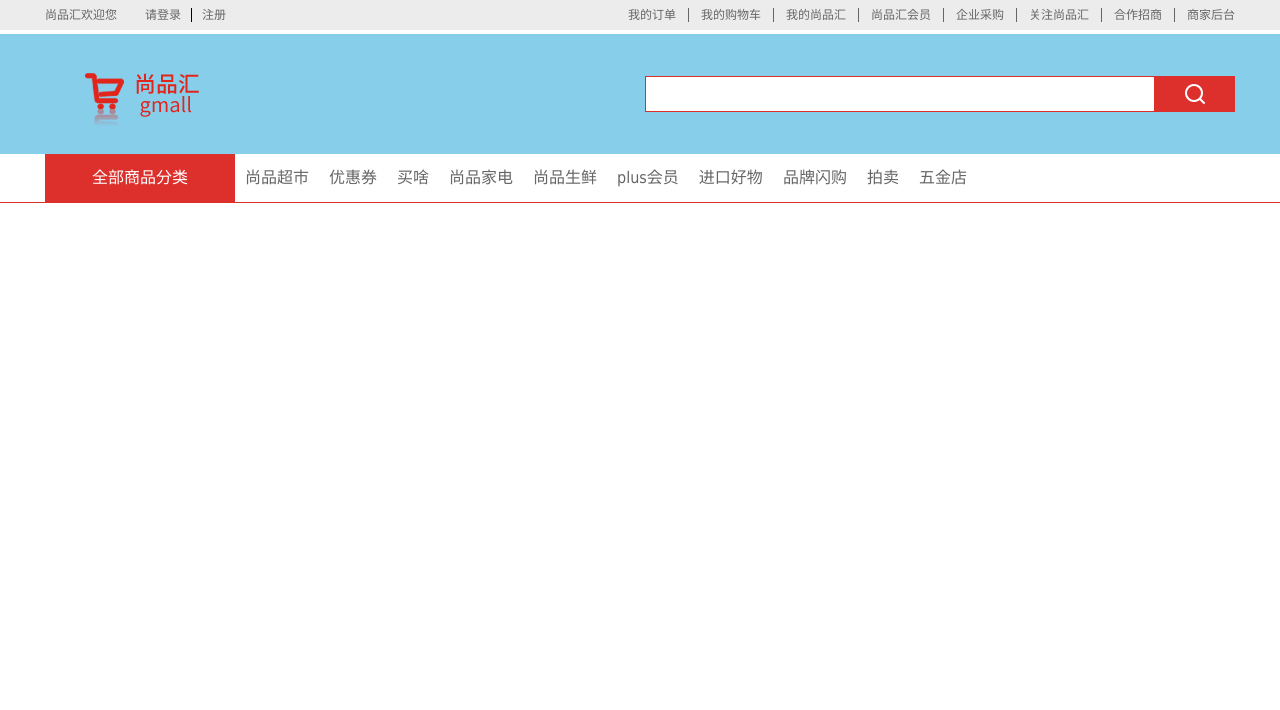
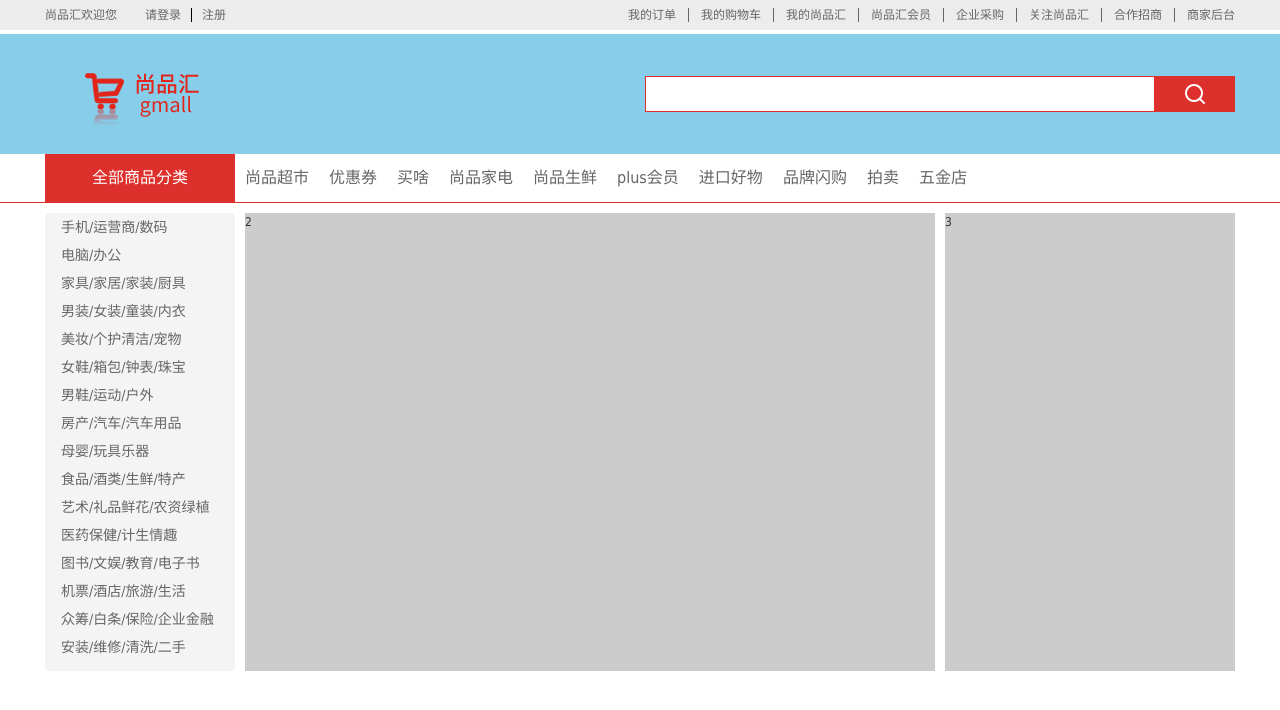
Before and after one commit to hewenyuAndroid/WebBasic, a plain HTML site: page css/20_尚品汇/index.html in a window 1280 px wide. Drawn offline with Linux system fonts and the light colour scheme.

Commit message:
完成内容区域侧边导航

```diff
--- a/css/20_尚品汇/css/index.css
+++ b/css/20_尚品汇/css/index.css
@@ -122,3 +122,44 @@
 }
 
 /* #region 主导航区 */
+
+/* #region 主要内容 */
+.main-content {
+    margin-top: 10px;
+}
+
+.main-content .slider-nav {
+    width: 190px;
+    height: 458px;
+    background-color: #F4F4F4;
+}
+
+.main-content .slider-nav ul li {
+    line-height: 28px;
+    padding-left: 16px;
+    font-size: 14px;
+    height: 28px;
+}
+
+.main-content .slider-nav ul li:hover {
+    background-color: #DD302D;
+}
+
+.main-content .slider-nav ul li:hover a{
+    color: white;
+}
+
+.main-content .banner {
+    width: 690px;
+    height: 458px;
+    background-color: #CCC;
+    margin: 0 10px;
+}
+
+.main-content .other-nav {
+    width: 290px;
+    height: 458px;
+    background-color: #CCC;
+}
+
+/* #endregion 主要内容 */
--- a/css/20_尚品汇/index.html
+++ b/css/20_尚品汇/index.html
@@ -80,6 +80,35 @@
             </div>
         </div>
     </div>
+
+    <!-- 主要内容区域 -->
+    <div class="main-content">
+        <div class="container clearfix">
+            <div class="slider-nav leftfix">
+                <ul>
+                    <li><a href="#">手机/运营商/数码</a></li>
+                    <li><a href="#">电脑/办公</a></li>
+                    <li><a href="#">家具/家居/家装/厨具</a></li>
+                    <li><a href="#">男装/女装/童装/内衣</a></li>
+                    <li><a href="#">美妆/个护清洁/宠物</a></li>
+                    <li><a href="#">女鞋/箱包/钟表/珠宝</a></li>
+                    <li><a href="#">男鞋/运动/户外</a></li>
+                    <li><a href="#">房产/汽车/汽车用品</a></li>
+                    <li><a href="#">母婴/玩具乐器</a></li>
+                    <li><a href="#">食品/酒类/生鲜/特产</a></li>
+                    <li><a href="#">艺术/礼品鲜花/农资绿植</a></li>
+                    <li><a href="#">医药保健/计生情趣</a></li>
+                    <li><a href="#">图书/文娱/教育/电子书</a></li>
+                    <li><a href="#">机票/酒店/旅游/生活</a></li>
+                    <li><a href="#">众筹/白条/保险/企业金融</a></li>
+                    <li><a href="#">安装/维修/清洗/二手</a></li>
+                </ul>
+            </div>
+            <div class="banner leftfix">2</div>
+            <div class="other-nav leftfix">3</div>
+        </div>
+    </div>
+
 </body>
 
 </html>
```
